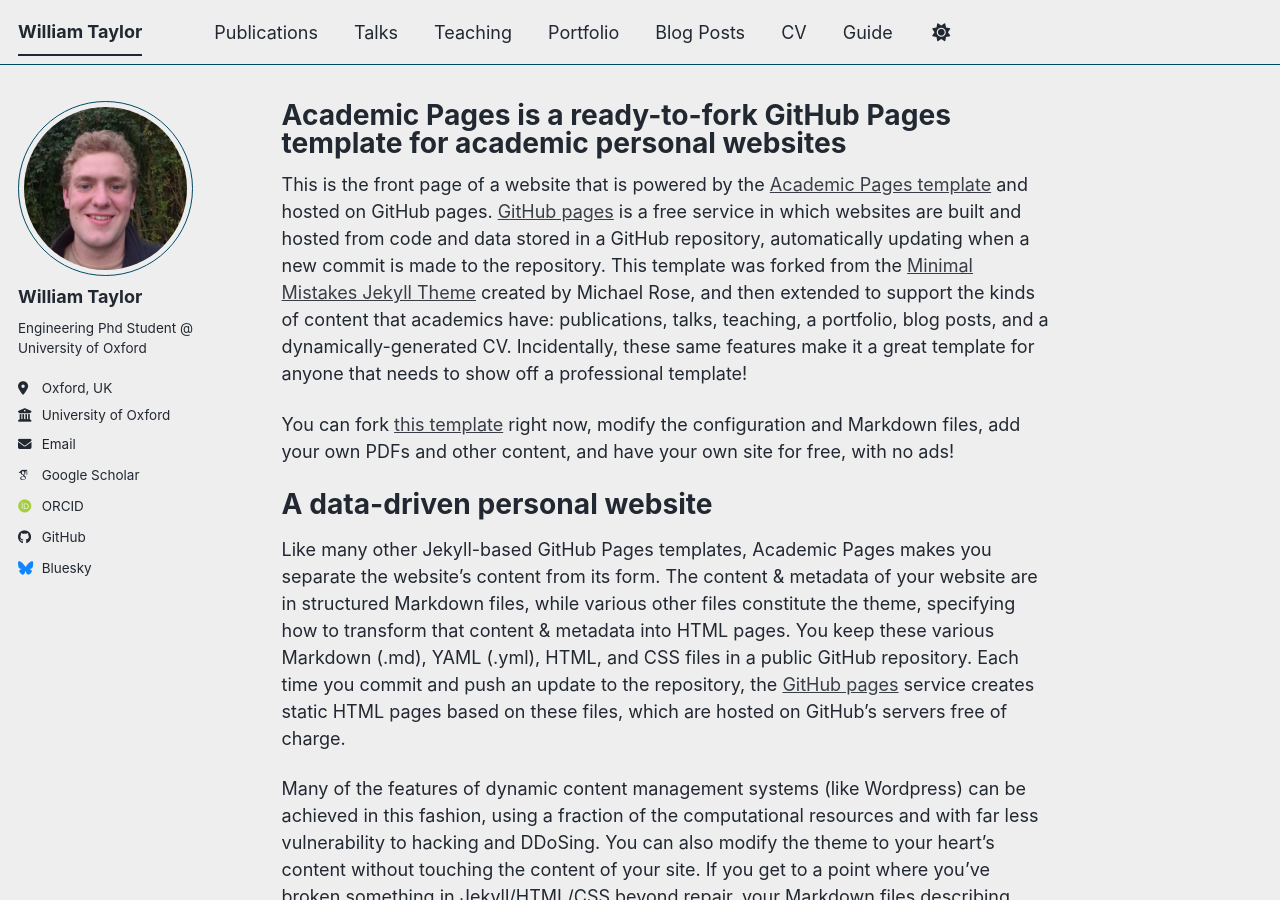
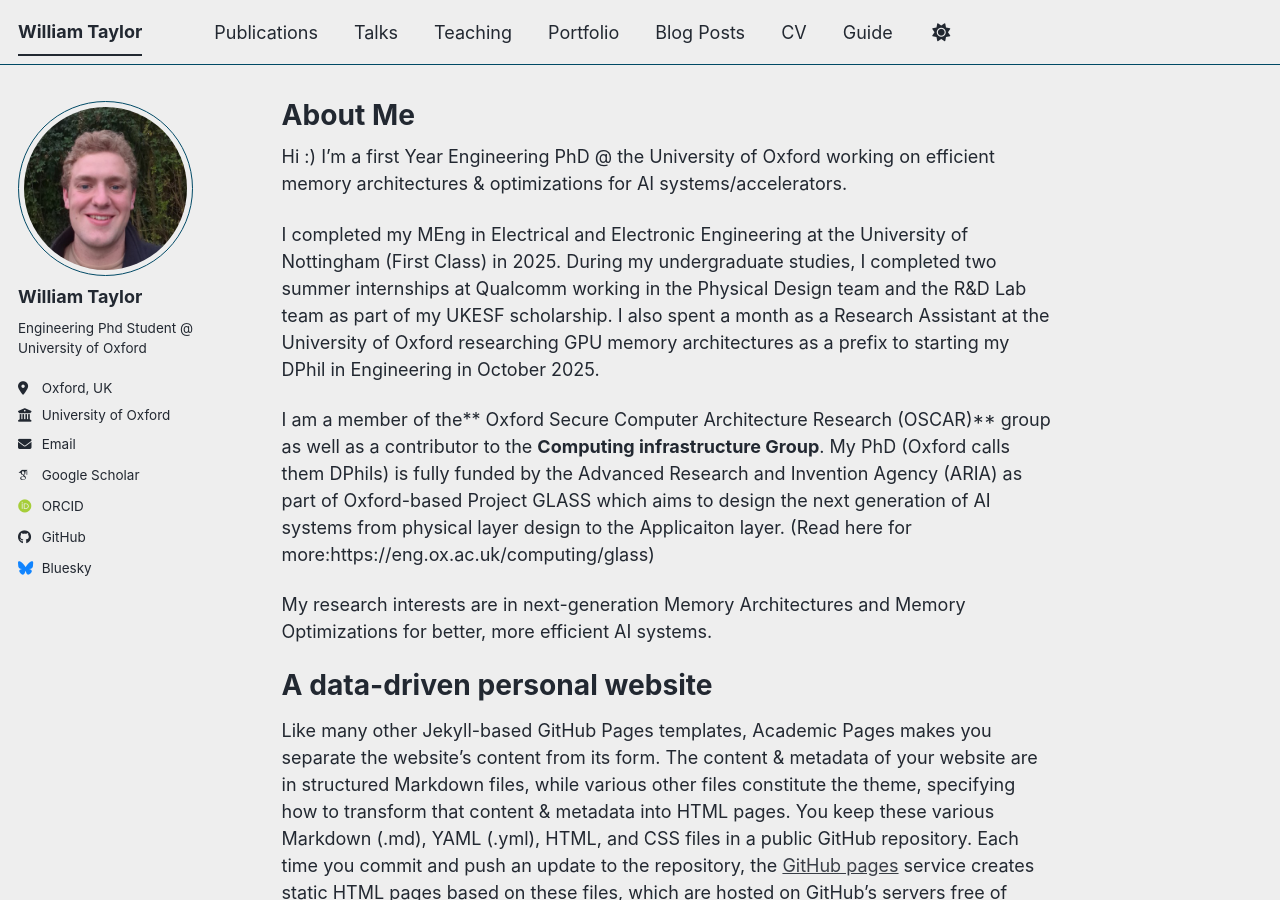
Before and after one commit to w-p-taylor/w-p-taylor.github.io, a Jekyll site: the page built from _pages/about.md, in a window 1280 px wide and 900 px high. Built offline with Jekyll 4.4.1, drawn with Linux system fonts in a browser that asks for light colours; some web fonts are replaced; a script bundle is joined from its source files by our own code; library files that are not in the unit come from our copies.

Commit message:
Update about.md

```diff
--- a/_pages/about.md
+++ b/_pages/about.md
@@ -1,15 +1,18 @@
 ---
 permalink: /
-title: "Academic Pages is a ready-to-fork GitHub Pages template for academic personal websites"
+title: "About Me"
 author_profile: true
 redirect_from:
   - /about/
   - /about.html
 ---
+ Hi :) I'm a first Year Engineering PhD @ the University of Oxford working on efficient memory architectures & optimizations for AI systems/accelerators.
 
-This is the front page of a website that is powered by the [Academic Pages template](https://github.com/academicpages/academicpages.github.io) and hosted on GitHub pages. [GitHub pages](https://pages.github.com) is a free service in which websites are built and hosted from code and data stored in a GitHub repository, automatically updating when a new commit is made to the repository. This template was forked from the [Minimal Mistakes Jekyll Theme](https://mmistakes.github.io/minimal-mistakes/) created by Michael Rose, and then extended to support the kinds of content that academics have: publications, talks, teaching, a portfolio, blog posts, and a dynamically-generated CV. Incidentally, these same features make it a great template for anyone that needs to show off a professional template!
+I completed my MEng in Electrical and Electronic Engineering at the University of Nottingham (First Class) in 2025. During my undergraduate studies, I completed two summer internships at Qualcomm working in the Physical Design team and the R&D Lab team as part of my UKESF scholarship. I also spent a month as a Research Assistant at the University of Oxford researching GPU memory architectures as a prefix to starting my DPhil in Engineering in October 2025.
 
- You can fork [this template](https://github.com/academicpages/academicpages.github.io) right now, modify the configuration and Markdown files, add your own PDFs and other content, and have your own site for free, with no ads!
+I am a member of the** Oxford Secure Computer Architecture Research (OSCAR)** group as well as a contributor to the **Computing infrastructure Group**. My PhD (Oxford calls them DPhils) is fully funded by the Advanced Research and Invention Agency (ARIA) as part of Oxford-based Project GLASS which aims to design the next generation of AI systems from physical layer design to the Applicaiton layer. (Read here for more:https://eng.ox.ac.uk/computing/glass)
+
+My research interests are in next-generation Memory Architectures and Memory Optimizations for better, more efficient AI systems.
 
 A data-driven personal website
 ======
```
